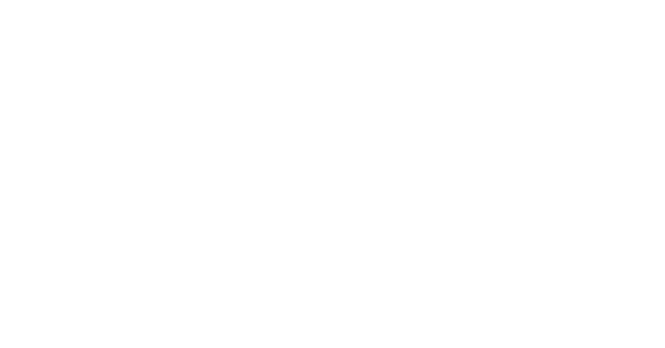
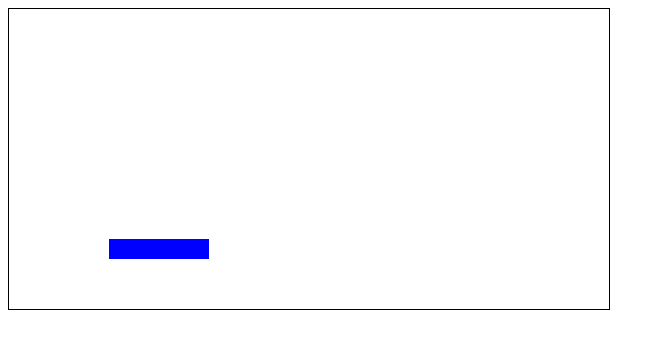
Before and after one commit to jkyan1988/brick-breaker, a plain HTML site: page index.html in a window 1280 px wide. Shown: the whole page, without its empty margins (0-665 px from the left). Drawn offline with Linux system fonts and the light colour scheme.

Commit message:
second commit

```diff
--- a/index.html
+++ b/index.html
@@ -8,6 +8,9 @@
     <link rel="stylesheet" href="styles.css"></link>
 </head>
 <body>
+    <div class="grid">
+
+    </div>
     <script src="index.js"></script>
 </body>
 </html>
--- a/index.js
+++ b/index.js
@@ -0,0 +1,22 @@
+const grid = document.querySelector('.grid')
+const blockWidth = 100
+const blockHeight = 20
+
+//create Block
+class Block {
+    constructor(xAxis, yAxis) {
+        this.bottomLeft = [xAxis, yAxis]
+        this.bottomRight = [xAxis + blockWidth, yAxis]
+    }
+}
+
+//draw my block
+function addBlock() {
+    const block = document.createElement('div')
+    block.classList.add('block')
+    block.style.left = '100px'
+    block.style.bottom = '50px'
+    grid.appendChild(block)
+}
+
+addBlock()
--- a/styles.css
+++ b/styles.css
@@ -0,0 +1,13 @@
+.grid {
+    position: absolute;
+    width: 600px;
+    height: 300px;
+    border: solid black 1px;
+}
+
+.block {
+    position: absolute;
+    width: 100px;
+    height: 20px;
+    background-color: blue;
+}
```
Also changed, not shown: 1 other file.
